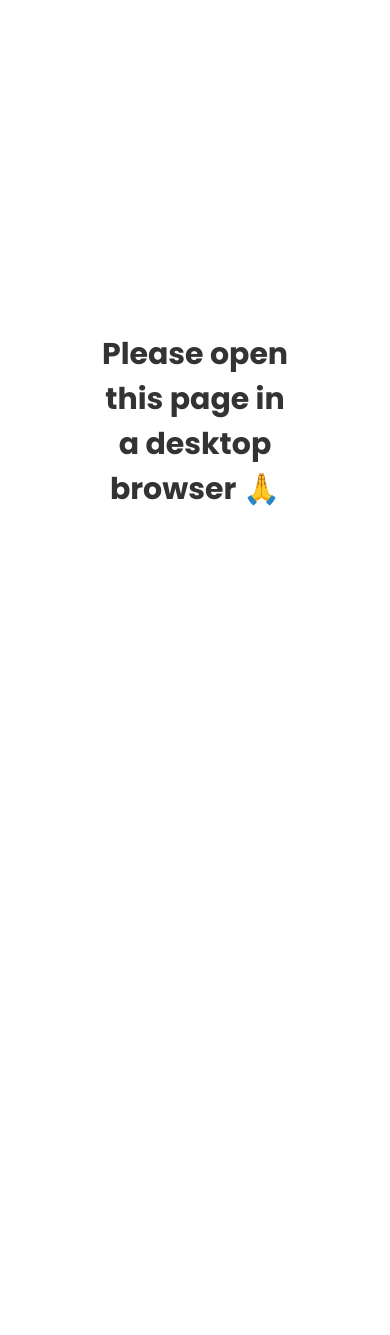
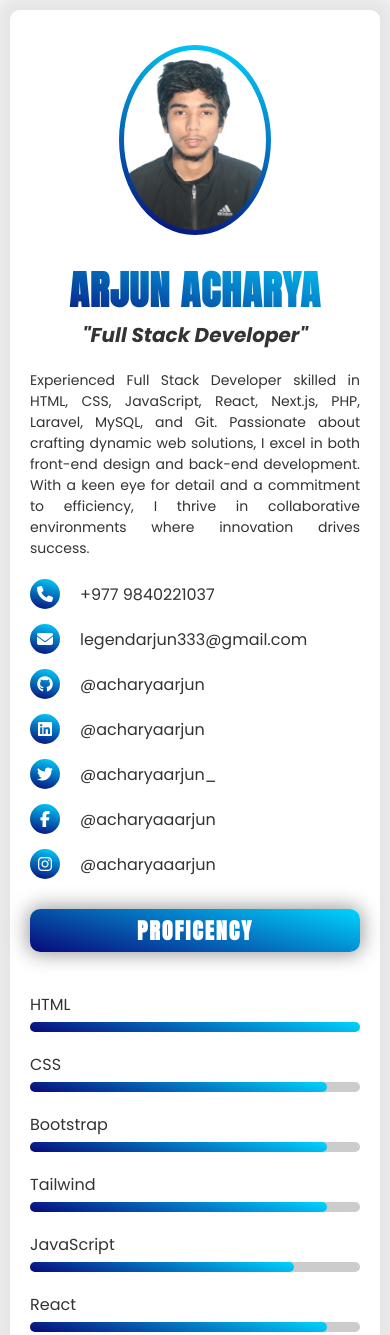
Before and after one commit to acharyaarjun/cv, a plain HTML site: page index.html in a window 390 px wide. Shown: the top 1335 px of the page. Before the commit the page ends 844 px from the top, so only its background shows below. Drawn offline with Linux system fonts and the light colour scheme.

Commit message:
cv in mobile also done

```diff
--- a/css/style.css
+++ b/css/style.css
@@ -49,38 +49,8 @@ body {
   cursor: pointer;
 }
 
-@media (max-width: 1100px) {
-  .cv .download-icon {
-    display: none;
-  }
-
-  .cv {
-    display: none;
-  }
-
-  body {
-    text-align: center;
-  }
-
-  body::before {
-    content: "Please open this page in a desktop browser 🙏";
-    position: absolute;
-    top: 50%;
-    left: 50%;
-    transform: translate(-50%, -50%);
-    font-size: 30px;
-    color: #333;
-    font-weight: bold;
-    display: flex;
-    justify-content: center;
-    align-items: center;
-    text-align: center;
-  }
-}
-
 .left {
   padding: 20px;
-  background: rgb(9, 9, 121);
   background: linear-gradient(
     14deg,
     rgba(9, 9, 121, 1) 0%,
@@ -91,6 +61,10 @@ body {
   color: #fff;
   border-top-left-radius: 10px;
   border-bottom-left-radius: 10px;
+}
+
+.left .header {
+  display: none;
 }
 
 .left .image {
@@ -183,7 +157,7 @@ body {
   position: absolute;
   left: 0;
   height: 100%;
-  background-color: #00d4ff;
+  background: #00d4ff;
   border-radius: 5px;
 }
 
@@ -196,7 +170,6 @@ body {
 .cv .right .header h1 {
   font-size: 40px;
   font-family: "Anton", sans-serif;
-  background: rgb(9, 9, 121);
   background: linear-gradient(
     14deg,
     rgba(9, 9, 121, 1) 0%,
@@ -303,3 +276,144 @@ body {
 .cv .right .education .education-item {
   flex-direction: column;
 }
+
+@media screen and (max-width: 1100px) {
+  body {
+    padding: 10px;
+  }
+  .cv {
+    max-width: 500px;
+    width: 100%;
+    display: flex;
+    flex-direction: column;
+  }
+
+  .cv .left .header {
+    display: block;
+  }
+
+  .left {
+    width: 100%;
+    border-radius: 10px;
+    background: #fff !important;
+    color: #333;
+    padding-bottom: 0;
+  }
+
+  .left .image img {
+    background: linear-gradient(
+      14deg,
+      rgba(9, 9, 121, 1) 0%,
+      rgba(0, 212, 255, 1) 100%
+    );
+    padding: 5px;
+  }
+
+  .cv .left .header h1 {
+    font-size: 40px;
+    font-family: "Anton", sans-serif;
+    background: rgb(9, 9, 121);
+    background: linear-gradient(
+      14deg,
+      rgba(9, 9, 121, 1) 0%,
+      rgba(0, 212, 255, 1) 100%
+    );
+    width: fit-content;
+    letter-spacing: 1px;
+    text-transform: uppercase;
+    font-weight: bold;
+    -webkit-background-clip: text;
+    -webkit-text-fill-color: transparent;
+    text-align: center;
+    width: 100%;
+  }
+
+  .cv .left .header h3 {
+    font-size: 20px;
+    color: #333;
+    font-style: italic;
+    text-align: center;
+  }
+
+  .cv .left .header p {
+    margin: 20px 0;
+    font-size: 14px;
+    color: #333;
+    text-align: justify;
+  }
+
+  .left .contact .contact-item .icon {
+    background: linear-gradient(
+      14deg,
+      rgba(9, 9, 121, 1) 0%,
+      rgba(0, 212, 255, 1) 100%
+    );
+    color: #fff;
+  }
+
+  .cv .left .contact-item .content a {
+    font-size: 16px;
+    color: #333;
+    text-decoration: none;
+  }
+
+  .cv .right .header {
+    display: none;
+  }
+
+  .cv .left .skills .title {
+    background: linear-gradient(
+      14deg,
+      rgba(9, 9, 121, 1) 0%,
+      rgba(0, 212, 255, 1) 100%
+    );
+    color: #fff;
+    margin-top: 30px;
+  }
+
+  .cv .left .skills .skill-item {
+    flex-direction: column;
+    gap: 5px;
+    justify-content: flex-start;
+    align-items: flex-start;
+    color: #333;
+  }
+
+  .cv .left .skills .skill-item .name {
+    font-size: 16px;
+    color: #333;
+  }
+
+  .cv .left .skills .skill-item .progress {
+    width: 100%;
+    background-color: #ccc;
+  }
+
+  .cv .left .skills .skill-item .progress .progress-bar {
+    background: linear-gradient(
+      14deg,
+      rgba(9, 9, 121, 1) 0%,
+      rgba(0, 212, 255, 1) 100%
+    );
+  }
+  .cv .right {
+    width: 100% !important;
+    padding-top: 0;
+  }
+
+  .cv .right .work-experience h2,
+  .cv .right .education h2 {
+    width: 100%;
+  }
+
+  .cv .right .work-experience .work-item {
+    flex-direction: column;
+    gap: 10px;
+  }
+
+  .cv .right .work-experience .work-item .work-title,
+  .cv .right .education .education-item,
+  .cv .right .work-experience .work-item .work-description {
+    width: 100%;
+  }
+}
--- a/index.html
+++ b/index.html
@@ -16,6 +16,18 @@
       <div class="left">
         <div class="image">
           <img src="image/iamge.JPG" alt="Arjun Acharya" />
+        </div>
+        <div class="header">
+          <h1>Arjun Acharya</h1>
+          <h3>"Full Stack Developer"</h3>
+          <p>
+            Experienced Full Stack Developer skilled in HTML, CSS, JavaScript,
+            React, Next.js, PHP, Laravel, MySQL, and Git. Passionate about
+            crafting dynamic web solutions, I excel in both front-end design and
+            back-end development. With a keen eye for detail and a commitment to
+            efficiency, I thrive in collaborative environments where innovation
+            drives success.
+          </p>
         </div>
         <div class="contact">
           <div class="contact-item">
@@ -187,7 +199,7 @@
       <div class="right">
         <div class="header">
           <h1>Arjun Acharya</h1>
-          <h3>Full Stack Developer</h3>
+          <h3>"Full Stack Developer"</h3>
           <p>
             Experienced Full Stack Developer skilled in HTML, CSS, JavaScript,
             React, Next.js, PHP, Laravel, MySQL, and Git. Passionate about
@@ -233,7 +245,7 @@
           </div>
           <div class="work-item">
             <div class="work-title">
-              <h3>Full Stack Engineer</h3>
+              <h3>Full Stack Developer</h3>
               <h5>SoftUp PVT. LTD.</h5>
               <p>Jun 2023 - Present</p>
             </div>
```
